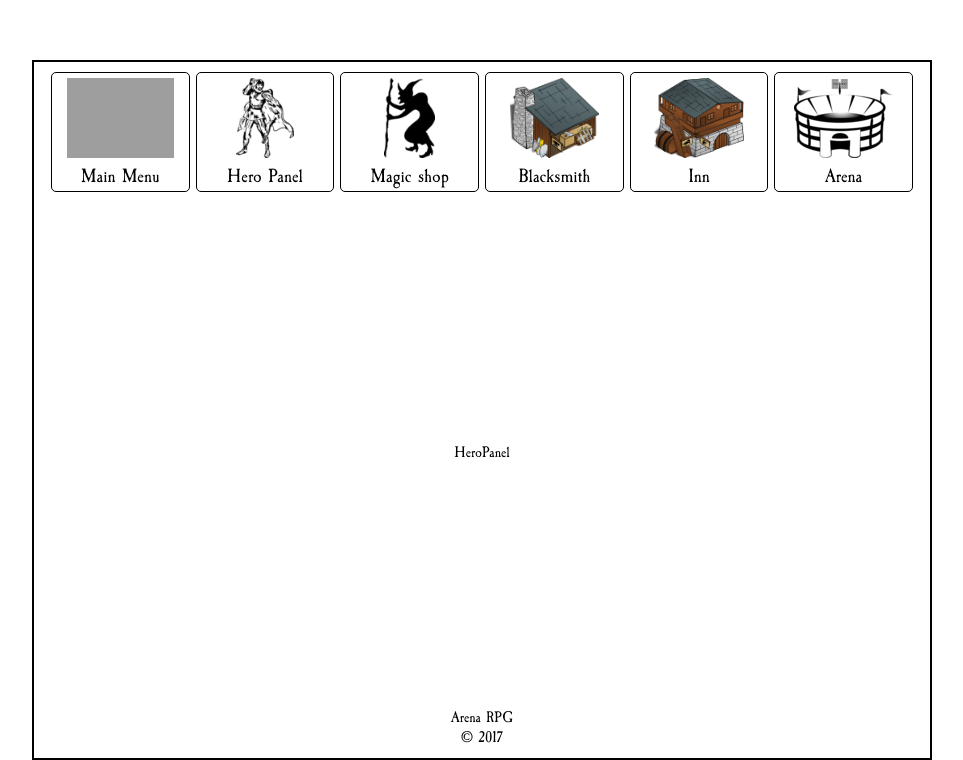
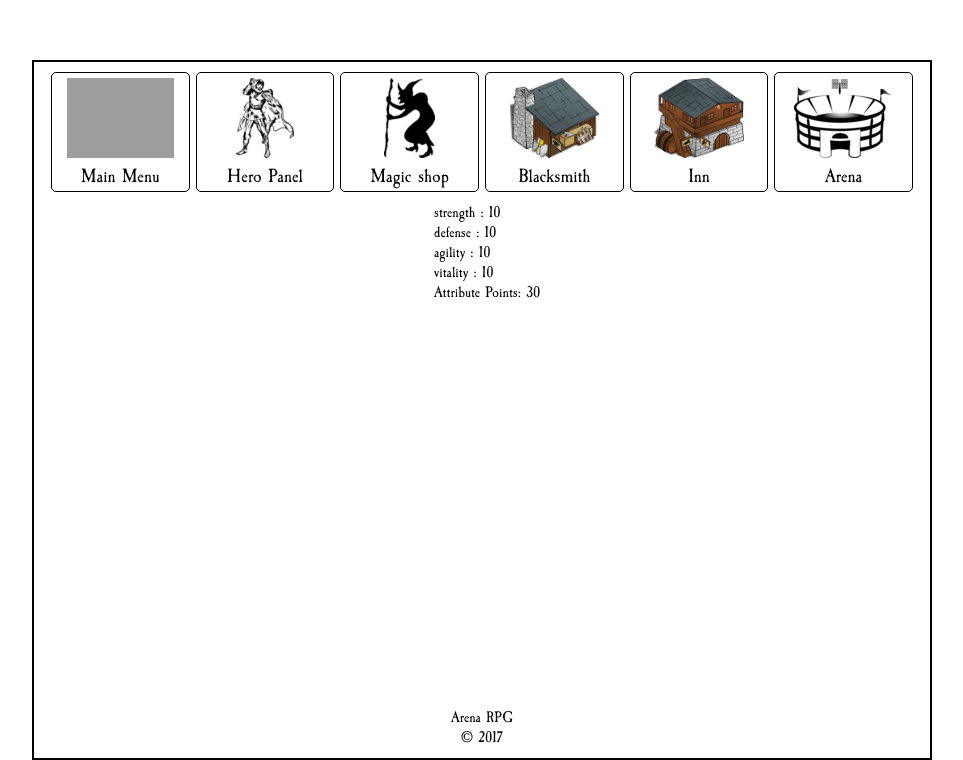
Before and after one commit to studnik18/arena-rpg, a React (Create React App) app: page /panel in a window 1280 px wide. Shown: the part 140-900 px from the top of the page, without its empty margins (158-1121 px from the left). Built offline with nearby package versions, Linux system fonts and the light colour scheme; grey boxes are pictures that could not be loaded.

Commit message:
added hero panel with equipped items, with equip reducer

```diff
--- a/src/actions/index.js
+++ b/src/actions/index.js
@@ -1,13 +1,12 @@
 export const sellItem =  (item)  => ({
 
-		type: 'SELL_ITEM',
-		item
+	type: 'SELL_ITEM',
+	item
 
 })
 
 
 export const buyItem = (item) => ({
-
 
 	type: 'BUY_ITEM',
 	item
@@ -20,3 +19,10 @@ export const equipItem = (item) => ({
 	item
 
 })
+
+export const unequipItem = (item) => ({
+
+	type: 'UNEQUIP_ITEM',
+	item
+
+})
--- /dev/null
+++ b/src/components/EquipPanel.jsx
@@ -0,0 +1,38 @@
+import React from 'react';
+import { connect } from 'react-redux';
+
+import { unequipItem } from '../actions';
+
+class EquipPanel extends React.Component {
+
+	handleClick = (el) => {
+		this.props.unequipItem(el);
+	}
+
+	render() {
+
+		const { equipped, unequipItem } = this.props;
+
+		return (
+			<div className="panel">
+				{
+					equipped.map((el, i) =>
+
+						<div key={i} className='item-container'>
+							<p onClick={() => this.handleClick(el)}>{`${el.name} ${el.quantity} ${i}`}</p>
+
+						</div>
+					)
+				}
+			</div>
+		)
+	}
+}
+
+const mapStateToProps = (state) => ({
+	equipped: state.handleEquip.equipped,
+})
+
+export default connect(mapStateToProps, {
+	unequipItem
+})(EquipPanel)
--- a/src/components/HeroPanel.jsx
+++ b/src/components/HeroPanel.jsx
@@ -1,9 +1,25 @@
 import React from 'react';
+
+
+/*Components*/
+import GameBox from './GameBox.jsx';
+import InventoryPanel from './InventoryPanel.jsx';
+import EquipPanel from './EquipPanel.jsx';
+import StatsPanel from './StatsPanel.jsx';
+
 
 const HeroPanel = () => (
 
-	<p> HeroPanel </p>
 
-);
+			<GameBox>
+				<InventoryPanel />
 
-export default HeroPanel;
+				<EquipPanel />
+
+				<StatsPanel />
+			</GameBox>
+
+)
+
+
+export default HeroPanel
--- /dev/null
+++ b/src/components/InventoryPanel.jsx
@@ -0,0 +1,38 @@
+import React from 'react';
+import { connect } from 'react-redux';
+import { equipItem } from '../actions';
+
+class InventoryPanel extends React.Component {
+
+	handleClick = (el) => {
+		this.props.equipItem(el);
+	}
+
+	render() {
+		const { inventory, equipItem } = this.props;
+		return (
+			<div className="panel">
+				{
+
+					inventory.map((el, i) =>
+
+						<div key={i} className='item-container'>
+							<p onClick={() => this.handleClick(el)}>{`${el.name} ${el.quantity} ${i}`}</p>
+
+						</div>
+					)
+
+				}
+
+			</div>
+		)
+	}
+}
+
+const mapStateToProps = (state) => ({
+	inventory: state.handleInventory.inventory,
+})
+
+export default connect(mapStateToProps, {
+	equipItem
+})(InventoryPanel)
--- /dev/null
+++ b/src/components/StatsPanel.jsx
@@ -0,0 +1,28 @@
+import React from 'react';
+import { connect } from 'react-redux';
+
+
+class StatsPanel extends React.Component {
+
+	render() {
+		const { playerStats, attributePoints } = this.props;
+		return (
+			<div>
+				{
+					Object.keys(playerStats).map((key, i) =>
+							<p key={i}>{`${key} : ${playerStats[key]}`}</p>
+					)
+				}
+				<p>Attribute Points: {attributePoints}</p>
+			</div>
+		)
+	}
+}
+
+
+const mapStateToProps = (state) => ({
+	playerStats: state.handlePlayerStats.playerStats,
+	attributePoints: state.handlePlayerStats.attributePoints
+})
+
+export default connect(mapStateToProps, null)(StatsPanel)
--- a/src/reducers/handleEquip.js
+++ b/src/reducers/handleEquip.js
@@ -3,12 +3,7 @@ const initialState = {
 }
 
 
-
 export const handleEquip = ( state = initialState, action ) => {
-
-
-
-
 
 	switch(action.type) {
 
@@ -57,7 +52,7 @@ export const handleEquip = ( state = initialState, action ) => {
 
 				Object.assign({}, state, {
 					equipped: Object.assign([ ...state.equipped], {
-						[equippedIndex] : {
+						[unequippedIndex] : {
 							...action.item,
 							quantity: --unequippedItem[0].quantity
 
@@ -70,14 +65,13 @@ export const handleEquip = ( state = initialState, action ) => {
 				{
 					...state,
 					equipped:
-						[	...state.equipped.slice(0, unequippedItem.index),
-							...state.equipped.slice(unequippedIndex.index + 1)
+						[	...state.equipped.slice(0, unequippedIndex),
+							...state.equipped.slice(unequippedIndex + 1)
 						]
 				}
 
 		default:
 			return state;
-
 	}
 
 }
--- /dev/null
+++ b/src/reducers/handlePlayerStats.js
@@ -0,0 +1,25 @@
+
+const initialState = {
+
+	playerStats: {
+
+		strength: 10,
+		defense: 10,
+		agility: 10,
+		vitality: 10
+
+
+	},
+
+	attributePoints: 30
+
+}
+
+export const handlePlayerStats = (state = initialState, action) => {
+	switch(action.type) {
+
+		default:
+			return state
+
+	}
+}
--- a/src/reducers/index.js
+++ b/src/reducers/index.js
@@ -2,12 +2,13 @@ import { combineReducers } from 'redux';
 import { handleInventory } from './handleInventory.js';
 import { handleEquip } from './handleEquip.js';
 import { handleGold } from './handleGold.js';
-
+import { handlePlayerStats } from './handlePlayerStats.js';
 
 export const rootReducer = combineReducers({
 	handleInventory,
 	handleEquip,
-	handleGold
+	handleGold,
+	handlePlayerStats
 });
 
 export default rootReducer;
```
Also changed, not shown: src/components/EquipPanel.js (deleted), src/components/InventoryPanel.js (deleted), src/components/StatsPanel.js (deleted).
